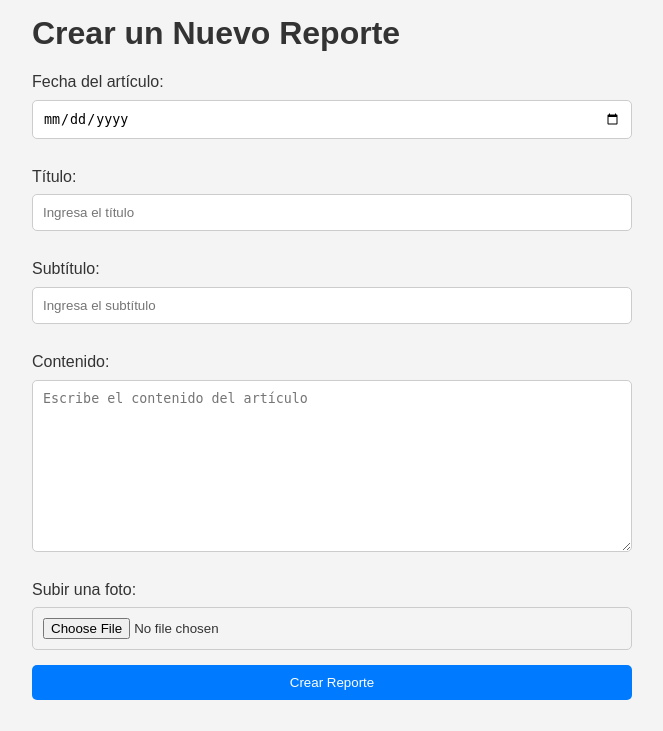
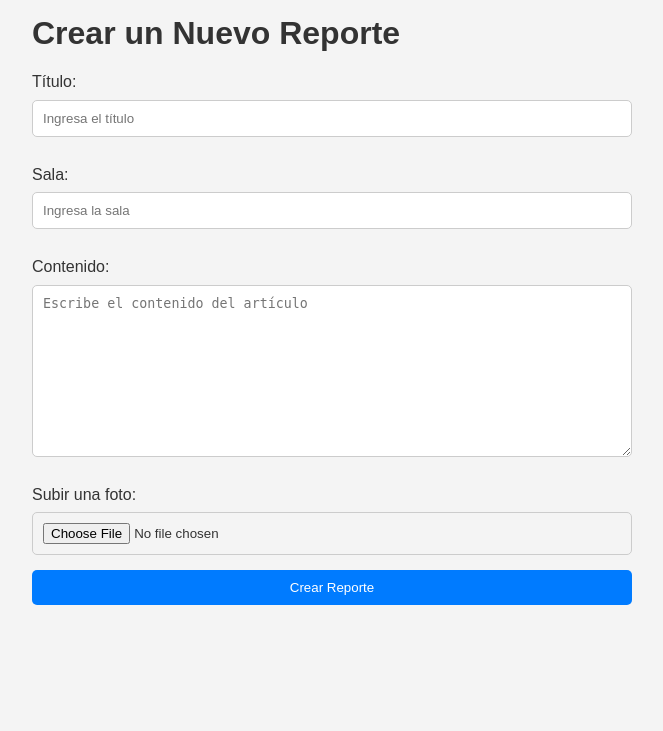
Before and after one commit to reporteao/reporteao, a Flask app: page /add in a window 1280 px wide. Shown: the part 127-858 px from the top of the page, without its empty margins (308-971 px from the left). After the commit the page ends 732 px from the top, so only its background shows below. Run offline with Flask 3, Linux system fonts and the light colour scheme.

Commit message:
templates: Ajustar formulario de reporte

```diff
--- a/reporteao/db.py
+++ b/reporteao/db.py
@@ -13,7 +13,7 @@ archivo = conf['base']['database']
 def init():
     with sqlite3.connect(archivo) as db:
         cursor = db.cursor()
-        cursor.execute("CREATE TABLE IF NOT EXISTS reportes(id integer primary key autoincrement, autor, titulo, facultad, descripcion, imagen, fecha, likes, estado)")
+        cursor.execute("CREATE TABLE IF NOT EXISTS reportes(id integer primary key autoincrement, autor, titulo, sala, descripcion, imagen, fecha, likes, estado)")
         cursor.execute("CREATE TABLE IF NOT EXISTS apoyos(email, reporte)")
         cursor.execute("CREATE TABLE IF NOT EXISTS usuarios(email, nombre, clave, nivel)")
         cursor.execute("CREATE TABLE IF NOT EXISTS codigos(email, codigo, tipo)")
--- a/templates/crear.html
+++ b/templates/crear.html
@@ -3,24 +3,16 @@
 <div class="form-container">
     <h1>Crear un Nuevo Reporte</h1>
     <form action="/submit-report" method="POST" enctype="multipart/form-data">
-        <!-- Fecha del artículo -->
-        <label for="report-date">Fecha del artículo:</label>
-        <input type="date" id="report-date" name="report-date" required>
-
-        <!-- Título -->
         <label for="report-title">Título:</label>
         <input type="text" id="report-title" name="report-title" placeholder="Ingresa el título" required>
 
-        <!-- Subtítulo -->
-        <label for="report-subtitle">Subtítulo:</label>
-        <input type="text" id="report-subtitle" name="report-subtitle" placeholder="Ingresa el subtítulo">
+        <label for="report-subtitle">Sala:</label>
+        <input type="text" id="report-room" name="report-room" placeholder="Ingresa la sala">
 
-        <!-- Contenido principal -->
         <label for="report-content">Contenido:</label>
         <textarea id="report-content" name="report-content" rows="10" placeholder="Escribe el contenido del artículo"
             required></textarea>
 
-        <!-- Subir una foto -->
         <label for="report-image">Subir una foto:</label>
         <input type="file" id="report-image" name="report-image" accept="image/*" required>
 
```
